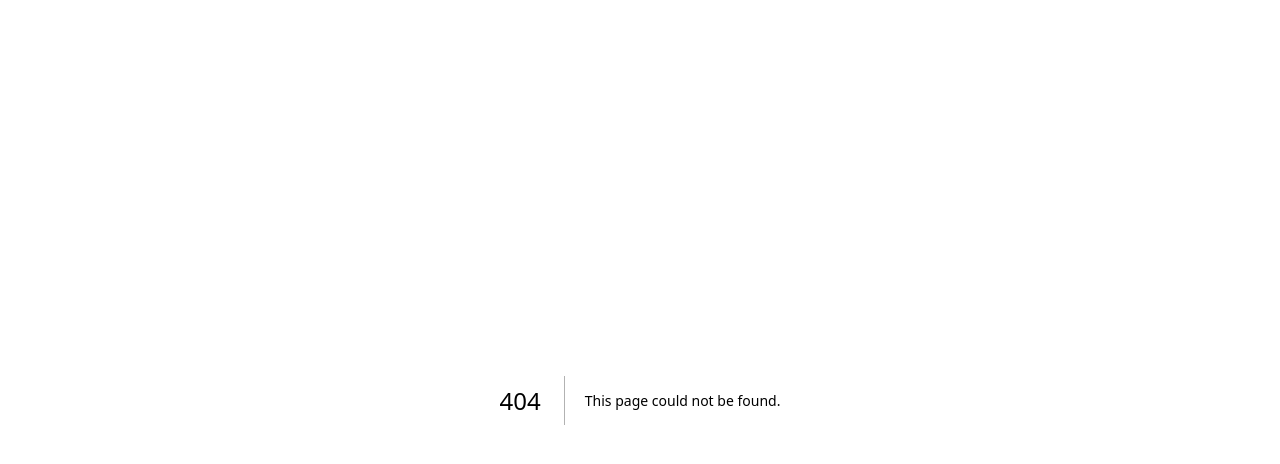
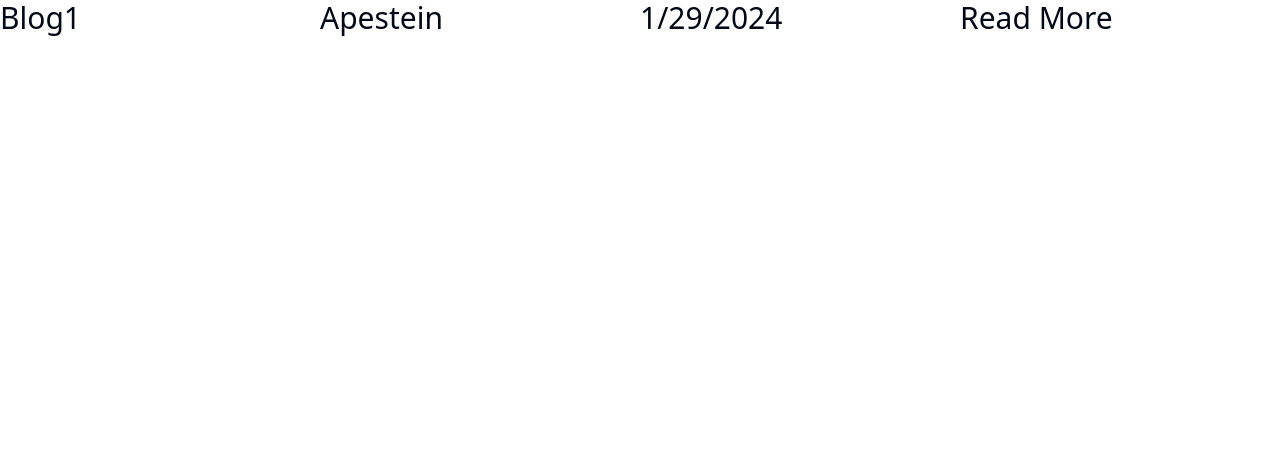
Before and after one commit to jameelsocorro/trend-techie, a Next.js app: page /blog in a window 1280 px wide. Before the commit this address had no page. Shown: the top 464 px of the page. Built offline with nearby package versions, Linux system fonts and the light colour scheme.

Commit message:
setup mdx-remote

```diff
--- a/next.config.mjs
+++ b/next.config.mjs
@@ -1,4 +1,17 @@
+import createMDX from "@next/mdx";
+
 /** @type {import('next').NextConfig} */
-const nextConfig = {};
+const nextConfig = {
+  transpilePackages: ["next-mdx-remote"],
+  pageExtensions: ["js", "jsx", "mdx", "ts", "tsx"],
+};
 
-export default nextConfig;
+const withMDX = createMDX({
+  // Add markdown plugins here, as desired
+  options: {
+    remarkPlugins: [],
+    rehypePlugins: [],
+  },
+});
+
+export default withMDX(nextConfig);
--- a/package.json
+++ b/package.json
@@ -9,11 +9,16 @@
     "lint": "next lint"
   },
   "dependencies": {
+    "@mdx-js/loader": "^3.0.1",
+    "@mdx-js/react": "^3.0.1",
+    "@next/mdx": "^14.2.3",
     "@t3-oss/env-nextjs": "^0.10.1",
+    "@types/mdx": "^2.0.13",
     "class-variance-authority": "^0.7.0",
     "clsx": "^2.1.1",
     "lucide-react": "^0.379.0",
     "next": "15.0.0-rc.0",
+    "next-mdx-remote": "^5.0.0",
     "next-themes": "^0.3.0",
     "react": "19.0.0-rc-f994737d14-20240522",
     "react-dom": "19.0.0-rc-f994737d14-20240522",
--- /dev/null
+++ b/src/app/blog/[slug]/page.tsx
@@ -0,0 +1,18 @@
+import { getAllBlogSlug, getBlogBySlug } from "@/lib/mdxUtil";
+
+export async function generateStaticParams() {
+  return getAllBlogSlug();
+}
+
+export default async function BlogPage({
+  params,
+}: {
+  params: { slug: string };
+}) {
+  const blog = await getBlogBySlug(params.slug);
+  return (
+    <main className="prose">
+      <article>{blog.content}</article>
+    </main>
+  );
+}
--- /dev/null
+++ b/src/app/blog/_mdx-content/blog1.mdx
@@ -0,0 +1,7 @@
+---
+title: "Blog1"
+author: "Apestein"
+publishDate: "1/29/2024"
+---
+
+# Blog1
--- /dev/null
+++ b/src/app/blog/page.tsx
@@ -0,0 +1,18 @@
+import { getBlogs } from "@/lib/mdxUtil";
+import Link from "next/link";
+
+export default async function BlogsPage() {
+  const blogs = await getBlogs();
+  return (
+    <main>
+      {blogs.map((blog, i) => (
+        <article key={i} className="grid grid-cols-4 text-3xl">
+          <h1>{blog.frontmatter.title}</h1>
+          <p>{blog.frontmatter.author}</p>
+          <p>{blog.frontmatter.publishDate}</p>
+          <Link href={`/blog/${blog.slug}`}>Read More</Link>
+        </article>
+      ))}
+    </main>
+  );
+}
--- /dev/null
+++ b/src/lib/mdxUtil.ts
@@ -0,0 +1,38 @@
+import fs from "fs";
+import path from "path";
+import { compileMDX } from "next-mdx-remote/rsc";
+
+const contentDir = path.join(process.cwd(), "src/app/blog/_mdx-content");
+
+export const getBlogBySlug = async (slug: string) => {
+  const fileName = slug + ".mdx";
+  const filePath = path.join(contentDir, fileName);
+  const fileContent = fs.readFileSync(filePath, "utf8");
+  const { frontmatter, content } = await compileMDX<{
+    title: string;
+    author: string;
+    publishDate: string;
+  }>({
+    source: fileContent,
+    options: { parseFrontmatter: true },
+  });
+  return {
+    frontmatter,
+    content,
+    slug: path.parse(fileName).name,
+  };
+};
+
+export const getBlogs = async () => {
+  const files = fs.readdirSync(contentDir);
+  const blogs = await Promise.all(
+    files.map(async (file) => await getBlogBySlug(path.parse(file).name))
+  );
+  return blogs;
+};
+
+export const getAllBlogSlug = () => {
+  const files = fs.readdirSync(contentDir);
+  const slugs = files.map((file) => ({ slug: path.parse(file).name }));
+  return slugs;
+};
--- a/src/lib/utils.ts
+++ b/src/lib/utils.ts
@@ -1,6 +1,6 @@
-import { type ClassValue, clsx } from "clsx"
-import { twMerge } from "tailwind-merge"
+import { type ClassValue, clsx } from "clsx";
+import { twMerge } from "tailwind-merge";
 
-export function cn(...inputs: ClassValue[]) {
-  return twMerge(clsx(inputs))
-}
+export const cn = (...inputs: ClassValue[]) => {
+  return twMerge(clsx(inputs));
+};
```
Also changed, not shown: 1 other file (tests, documents, lock files or other folders).
